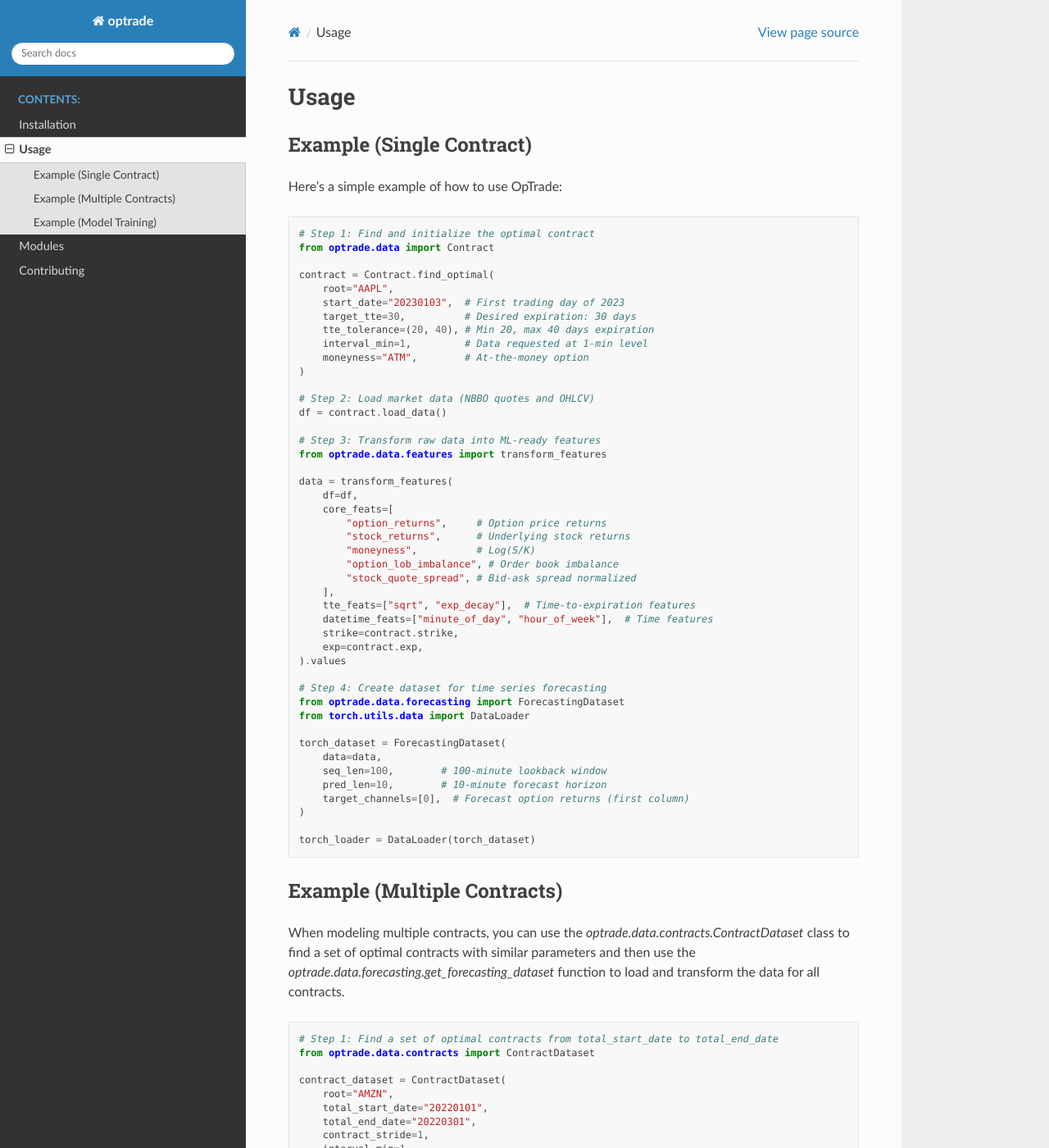
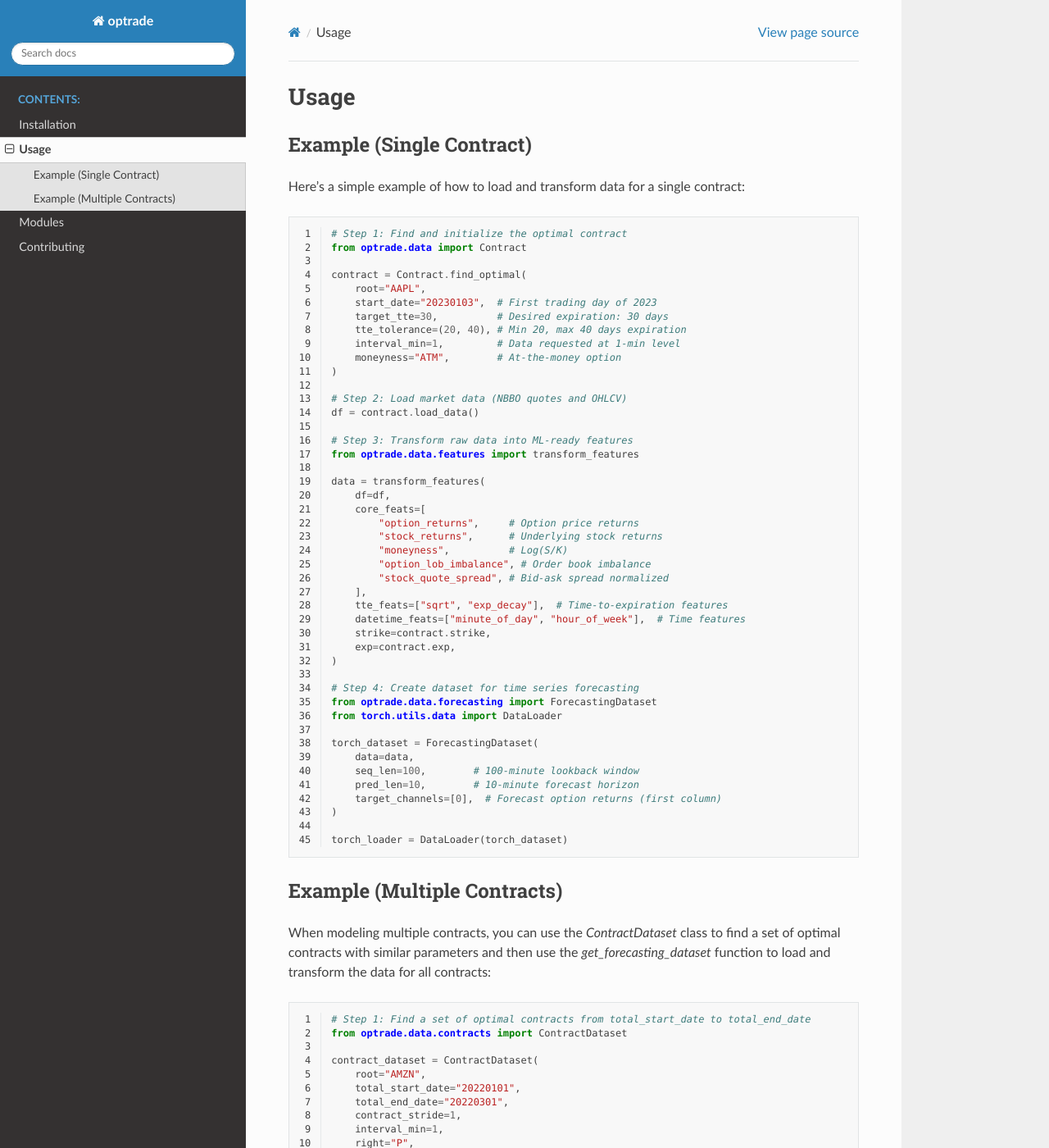
Before and after one commit to xmootoo/OpTrade, a Sphinx documentation site: the page built from docs/usage.rst, in a window 1280 px wide and 1400 px high. Shown: the whole window at 82% size. Built offline with Sphinx 7.4.7 and the Read the Docs theme 3.1.0, drawn with Linux system fonts in a browser that asks for light colours; some of the changed lines change nothing that is shown; some of the changed text lies outside the part shown.

Commit message:
Updated usage.rst

```diff
--- a/docs/usage.rst
+++ b/docs/usage.rst
@@ -4,105 +4,20 @@ Usage
 Example (Single Contract)
 ----------
 
-Here's a simple example of how to use OpTrade:
+Here's a simple example of how to load and transform data for a single contract:
 
-.. code-block:: python
-
-    # Step 1: Find and initialize the optimal contract
-    from optrade.data import Contract
-
-    contract = Contract.find_optimal(
-        root="AAPL",
-        start_date="20230103",  # First trading day of 2023
-        target_tte=30,          # Desired expiration: 30 days
-        tte_tolerance=(20, 40), # Min 20, max 40 days expiration
-        interval_min=1,         # Data requested at 1-min level
-        moneyness="ATM",        # At-the-money option
-    )
-
-    # Step 2: Load market data (NBBO quotes and OHLCV)
-    df = contract.load_data()
-
-    # Step 3: Transform raw data into ML-ready features
-    from optrade.data.features import transform_features
-
-    data = transform_features(
-        df=df,
-        core_feats=[
-            "option_returns",     # Option price returns
-            "stock_returns",      # Underlying stock returns
-            "moneyness",          # Log(S/K)
-            "option_lob_imbalance", # Order book imbalance
-            "stock_quote_spread", # Bid-ask spread normalized
-        ],
-        tte_feats=["sqrt", "exp_decay"],  # Time-to-expiration features
-        datetime_feats=["minute_of_day", "hour_of_week"],  # Time features
-        strike=contract.strike,
-        exp=contract.exp,
-    ).values
-
-    # Step 4: Create dataset for time series forecasting
-    from optrade.data.forecasting import ForecastingDataset
-    from torch.utils.data import DataLoader
-
-    torch_dataset = ForecastingDataset(
-        data=data,
-        seq_len=100,        # 100-minute lookback window
-        pred_len=10,        # 10-minute forecast horizon
-        target_channels=[0],  # Forecast option returns (first column)
-    )
-
-    torch_loader = DataLoader(torch_dataset)
-
+.. literalinclude:: examples/single_contract.py
+   :language: python
+   :linenos:
 
 
 Example (Multiple Contracts)
 --------------
 
-When modeling multiple contracts, you can use the `optrade.data.contracts.ContractDataset` class
-to find a set of optimal contracts with similar parameters and then use the `optrade.data.forecasting.get_forecasting_dataset`
-function to load and transform the data for all contracts.
+When modeling multiple contracts, you can use the `ContractDataset` class
+to find a set of optimal contracts with similar parameters and then use the `get_forecasting_dataset`
+function to load and transform the data for all contracts:
 
-.. code-block:: python
-
-    # Step 1: Find a set of optimal contracts from total_start_date to total_end_date
-    from optrade.data.contracts import ContractDataset
-
-    contract_dataset = ContractDataset(
-        root="AMZN",
-        total_start_date="20220101",
-        total_end_date="20220301",
-        contract_stride=1,
-        interval_min=1,
-        right="P",
-        target_tte=3,
-        tte_tolerance=(1,10),
-        moneyness="ITM",
-        strike_band=0.05,
-        volatility_scaled=True,
-        volatility_scalar=0.1,
-        hist_vol=0.1117,
-    )
-    contract_dataset.generate()
-
-    # Step 2: Load market data and transform features for all contracts then put into a concatenated torch dataset
-    from optrade.data.forecasting import get_forecasting_dataset
-    from torch.utils.data import DataLoader
-
-    torch_dataset = get_forecasting_dataset(
-        contracts=contract_dataset,
-        core_feats=["option_returns"],
-        tte_feats=["sqrt"],
-        datetime_feats=["sin_minute_of_day"],
-        tte_tolerance=(25, 35),
-        seq_len=100,
-        pred_len=10,
-        verbose=True
-    )
-    torch_loader = DataLoader(torch_dataset)
-
-
-Example (Model Training)
---------------
-
-Coming soon.
+.. literalinclude:: examples/multi_contract.py
+   :language: python
+   :linenos:
```
